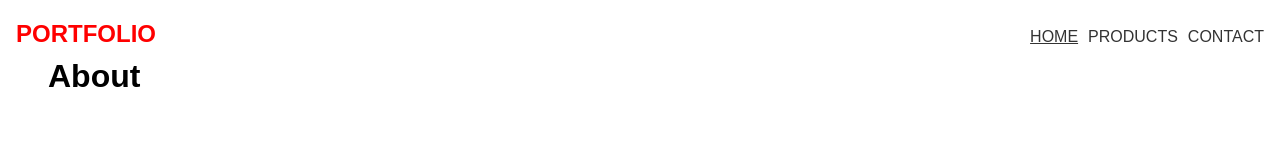
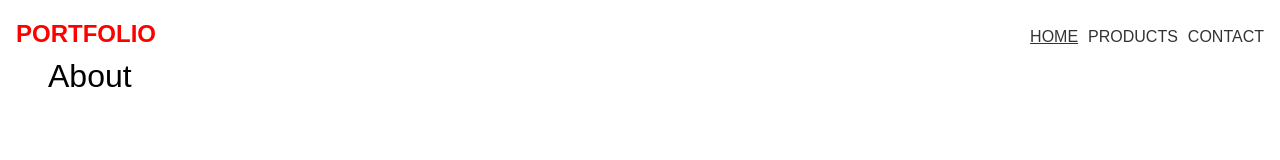
Before and after one commit to toku-chan/portfolio, a Next.js app: page / in a window 1280 px wide. Shown: the top 160 px of the page. Built offline with nearby package versions, Linux system fonts and the light colour scheme.

Commit message:
chore: Headingコンポーネントのstyleを修正

```diff
--- a/src/feature/Heading/Heading.tsx
+++ b/src/feature/Heading/Heading.tsx
@@ -5,6 +5,7 @@ import { SpaceSize } from '~/config';
 // 見出し1
 const StyledH1 = styled.h1`
   font-size: ${SpaceSize.base_x2}px;
+  font-weight: 500; // TODO: weightについては検討していないので調査する
 `;
 export const H1: React.FC<PropsWithChildren> = ({ children }) => {
   return <StyledH1>{children}</StyledH1>;
```
